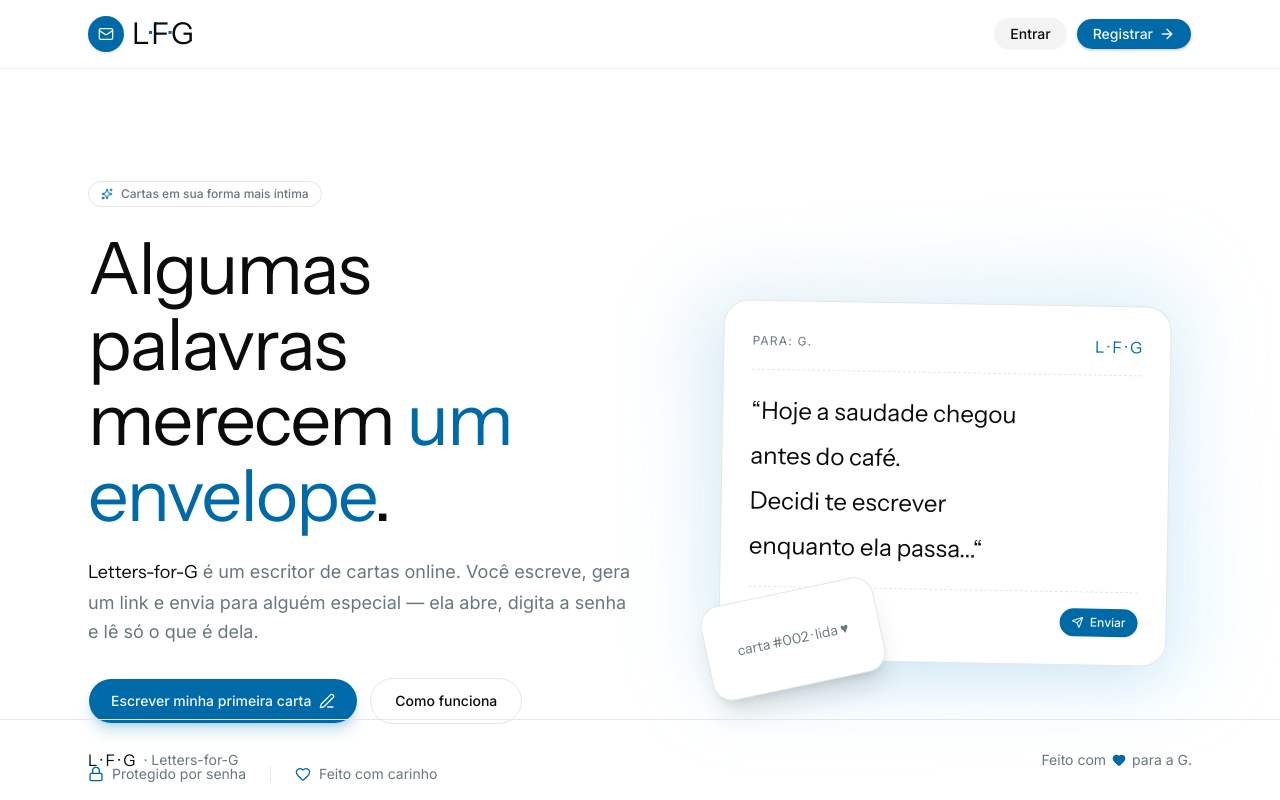
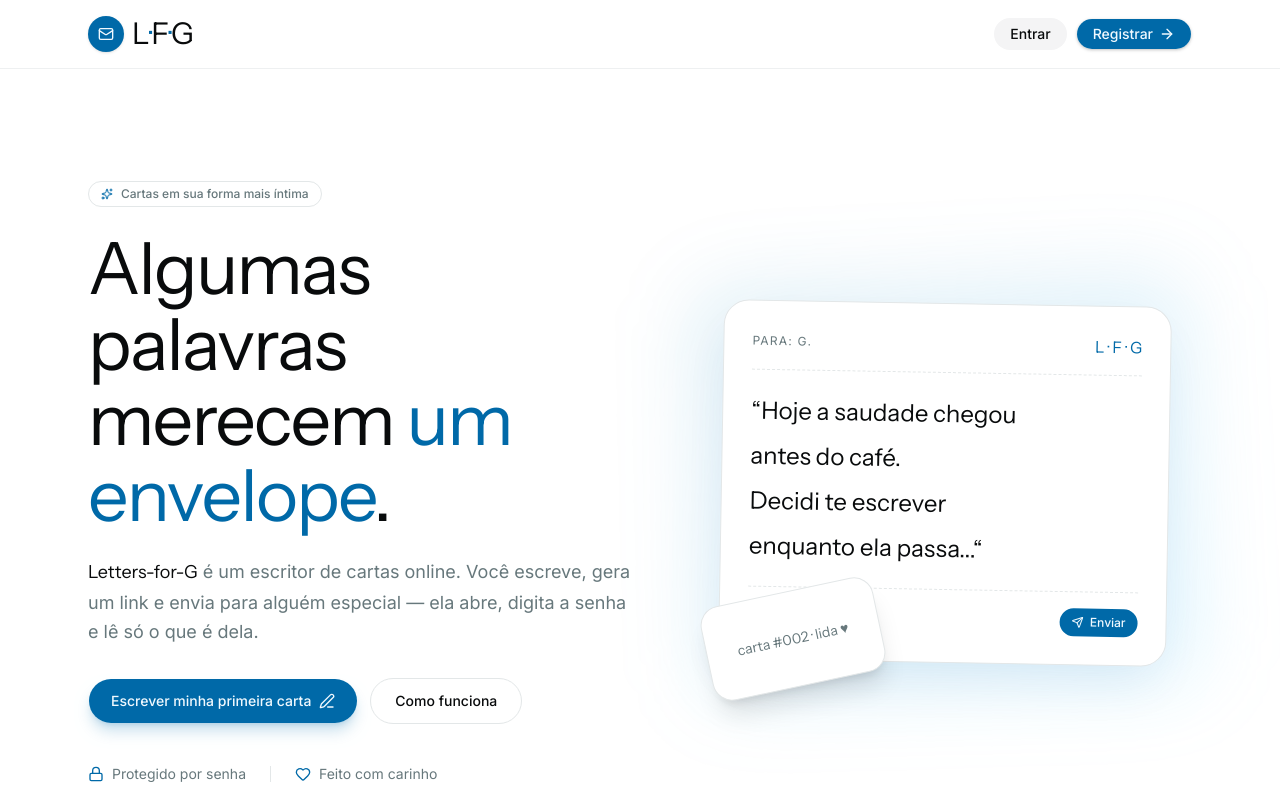
Before and after one commit to caio1213pgm/letters-for-g, a Next.js app: page / in a window 1280 px wide. Shown: the top 800 px of the page. Built offline with nearby package versions, Linux system fonts and the light colour scheme; no server answers.

Commit message:
feat: remove absolute positioning from footer for better layout consistency

```diff
--- a/src/components/layout/PublicFooter.tsx
+++ b/src/components/layout/PublicFooter.tsx
@@ -2,7 +2,7 @@ import { Heart } from "lucide-react";
 
 export default function Footer() {
   return (
-    <footer className="border-t border-border absolute bottom-0 right-0 left-0 py-7">
+    <footer className="border-t border-border py-7">
       <div className="mx-auto flex max-w-6xl flex-col items-center justify-between gap-4 px-6 text-sm text-muted-foreground md:flex-row">
         <div className="flex items-center gap-2">
           <span className="font-heading text-base text-foreground">
```
